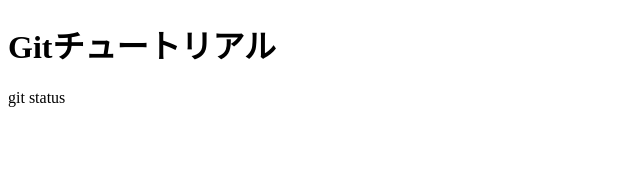
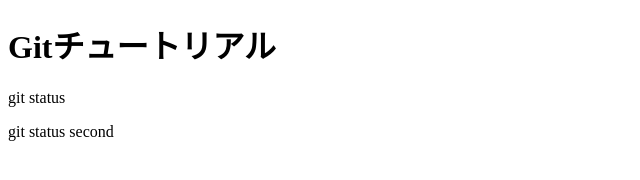
Before and after one commit to Sawayan0126/git_tutorial, a plain HTML site: page index.html in a window 1280 px wide. Shown: the whole page, without its empty margins (0-640 px from the left). Drawn offline with Linux system fonts and the light colour scheme.

Commit message:
git status second追加

```diff
--- a/index.html
+++ b/index.html
@@ -8,5 +8,6 @@
     <h1>Gitチュートリアル</h1>
     <p>git status
     </p>
+    <p>git status second</p>
 </body>
 </html>
```
